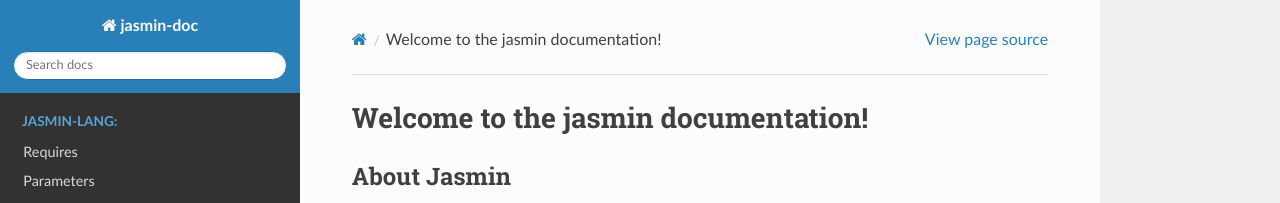
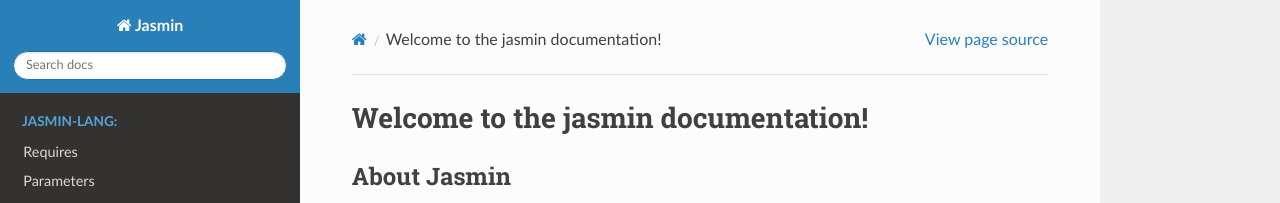
Before and after one commit to lyonel2017/jasmin-doc, a Sphinx documentation site: the page built from source/index.rst, in a window 1280 px wide. Shown: the top 203 px of the page. Built offline with Sphinx 7.4.7 and the Read the Docs theme 3.1.0, drawn with Linux system fonts in a browser that asks for light colours.

Commit message:
Polishing conf

```diff
--- a/source/conf.py
+++ b/source/conf.py
@@ -6,17 +6,19 @@
 # -- Project information -----------------------------------------------------
 # https://www.sphinx-doc.org/en/master/usage/configuration.html#project-information
 
-project = 'jasmin-doc'
+project = 'Jasmin'
 copyright = '2025, Jasmin contributors'
-author = 'TheJasmin developper team'
+author = 'The Jasmin developer team'
 
 # -- General configuration ---------------------------------------------------
 # https://www.sphinx-doc.org/en/master/usage/configuration.html#general-configuration
 
 extensions = ["myst_parser","sphinx_rtd_theme"]
 
-templates_path = ['_templates']
-exclude_patterns = []
+myst_enable_extensions = ['colon_fence']
+
+# templates_path = ['_templates']
+# exclude_patterns = []
 
 
 
@@ -24,4 +26,4 @@
 # https://www.sphinx-doc.org/en/master/usage/configuration.html#options-for-html-output
 
 html_theme = "sphinx_rtd_theme"
-html_static_path = ['_static']
+# html_static_path = ['_static']
```
